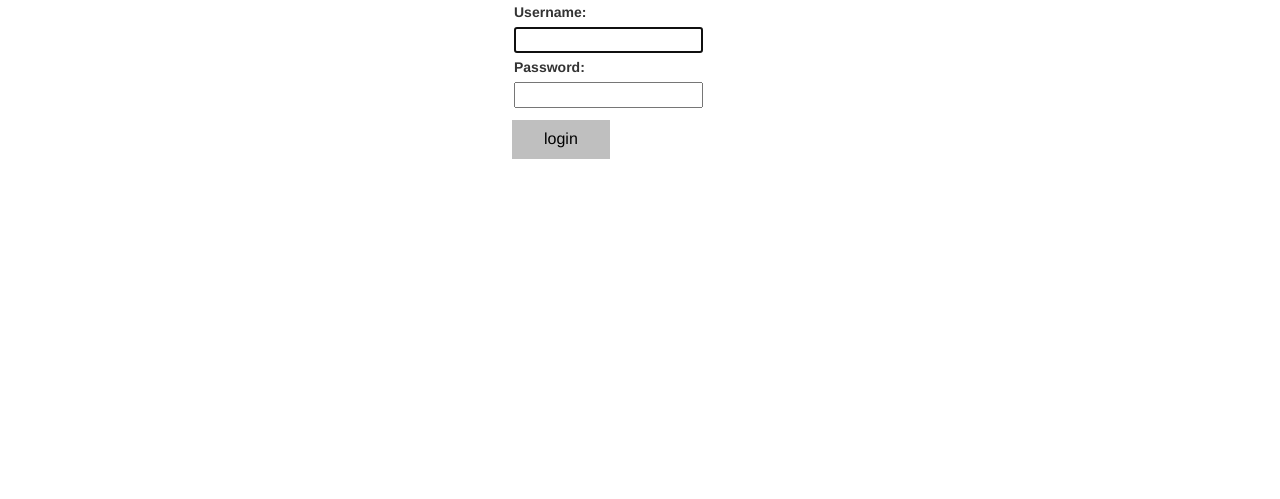
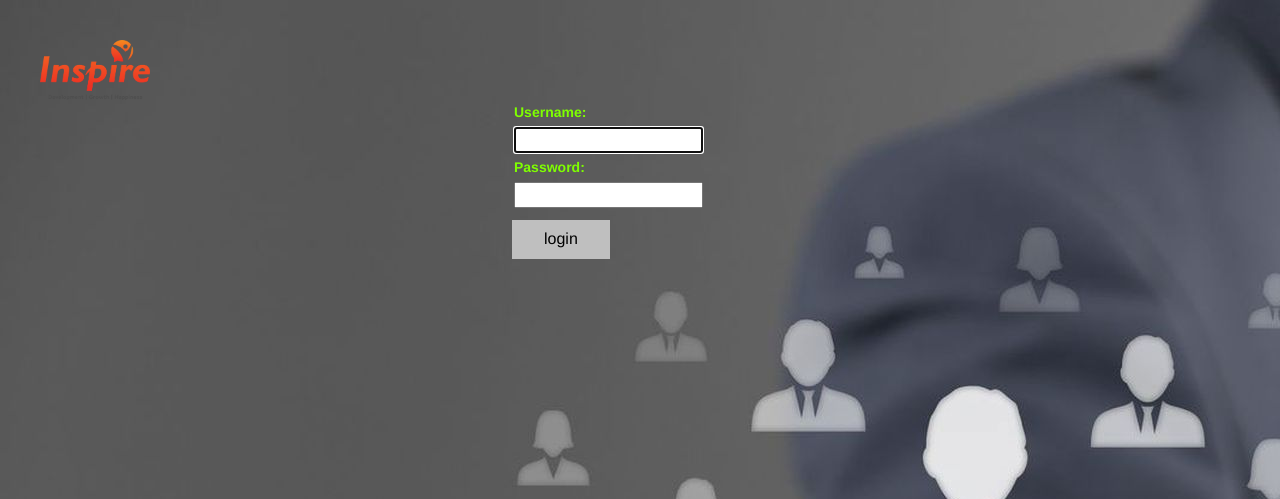
Before and after one commit to pranshul07/inspireform, a Django app: page /accounts/login/ in a window 1280 px wide. Shown: the top 499 px of the page. Run offline with Django 3.2, Linux system fonts and the light colour scheme; some libraries are stand-ins or nearby versions.

Commit message:
added logo and images

```diff
--- a/FormFilter/templates/registration/login.html
+++ b/FormFilter/templates/registration/login.html
@@ -1,3 +1,4 @@
+{% load staticfiles %}
 <!DOCTYPE html>
 <html lang="en">
 <head>
@@ -6,6 +7,10 @@
   <meta name="viewport" content="width=device-width, initial-scale=1">
   <link rel="stylesheet" href="https://maxcdn.bootstrapcdn.com/bootstrap/3.3.7/css/bootstrap.min.css">
 <style>
+
+    body {
+        background-image: url("{% static 'images/1.jpg'%}");
+    }
 
     h2 {
         text-align: center;
@@ -43,6 +48,8 @@
 </head>
 <body>
 
+<img src="{% static 'images/logo.png'%}" height="100px" width="150px" style="padding-left:40px; padding-top: 40px">
+
 
 
 {% if form.errors %}
@@ -51,10 +58,10 @@
 
 {% if next %}
     {% if user.is_authenticated %}
-    <p>Your account doesn't have access to this page. To proceed,
+    <p style="color: chartreuse">Your account doesn't have access to this page. To proceed,
     please login with an account that has access.</p>
     {% else %}
-    <h2>Please login to see this page.</h2>
+    <h2 style="color: chartreuse">Please login to see this page.</h2>
     {% endif %}
 {% endif %}
 
@@ -62,12 +69,12 @@
 {% csrf_token %}
 
 <div class="mnop">
-  <div >{{ form.username.label_tag }}</div>
+  <div style="color: chartreuse">{{ form.username.label_tag }}</div>
   <div>{{ form.username }}</div>
 </div>
 
 <div class="mnop">
-  <div>{{ form.password.label_tag }}</div>
+  <div style="color: chartreuse">{{ form.password.label_tag }}</div>
   <div>{{ form.password }}</div>
 </div>
 
```
Also changed, not shown: FormFilter/static/images/1.jpg (added), FormFilter/static/images/2.jpg (added), FormFilter/static/images/logo.png (added).
